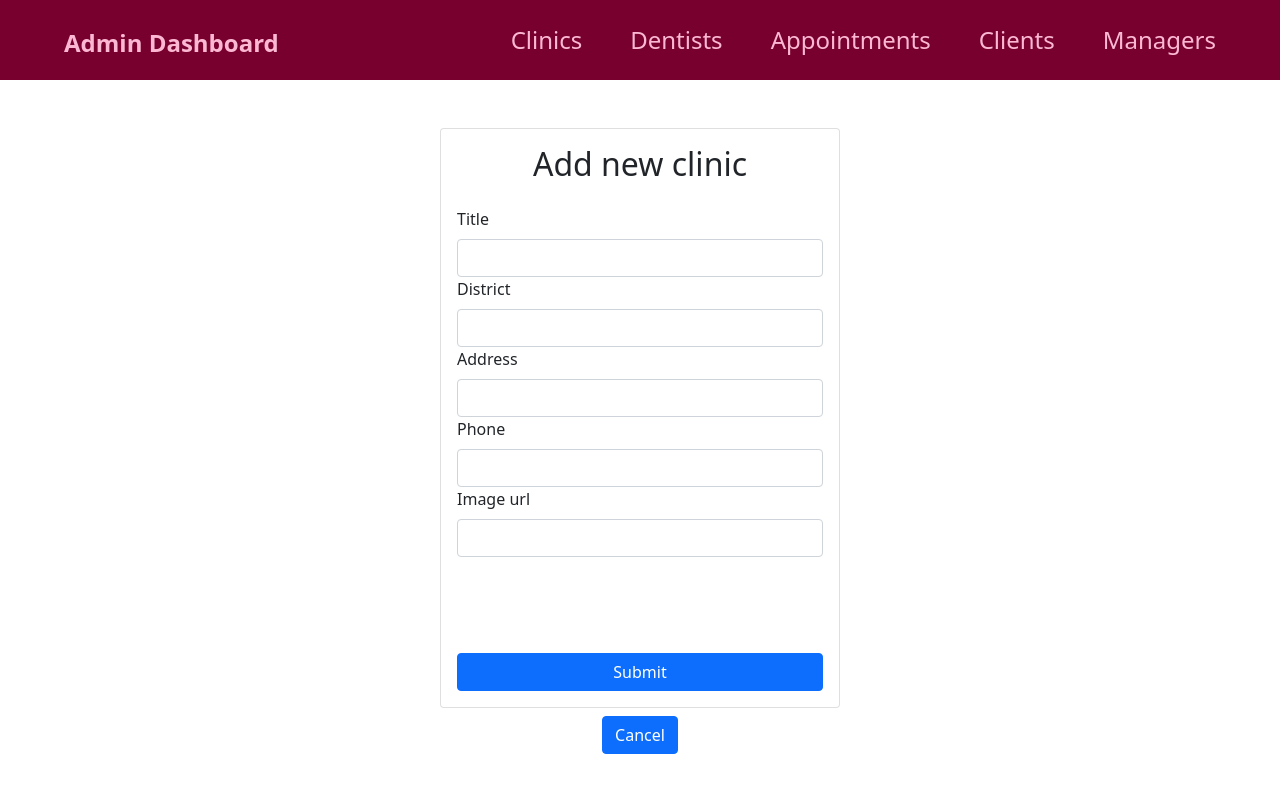
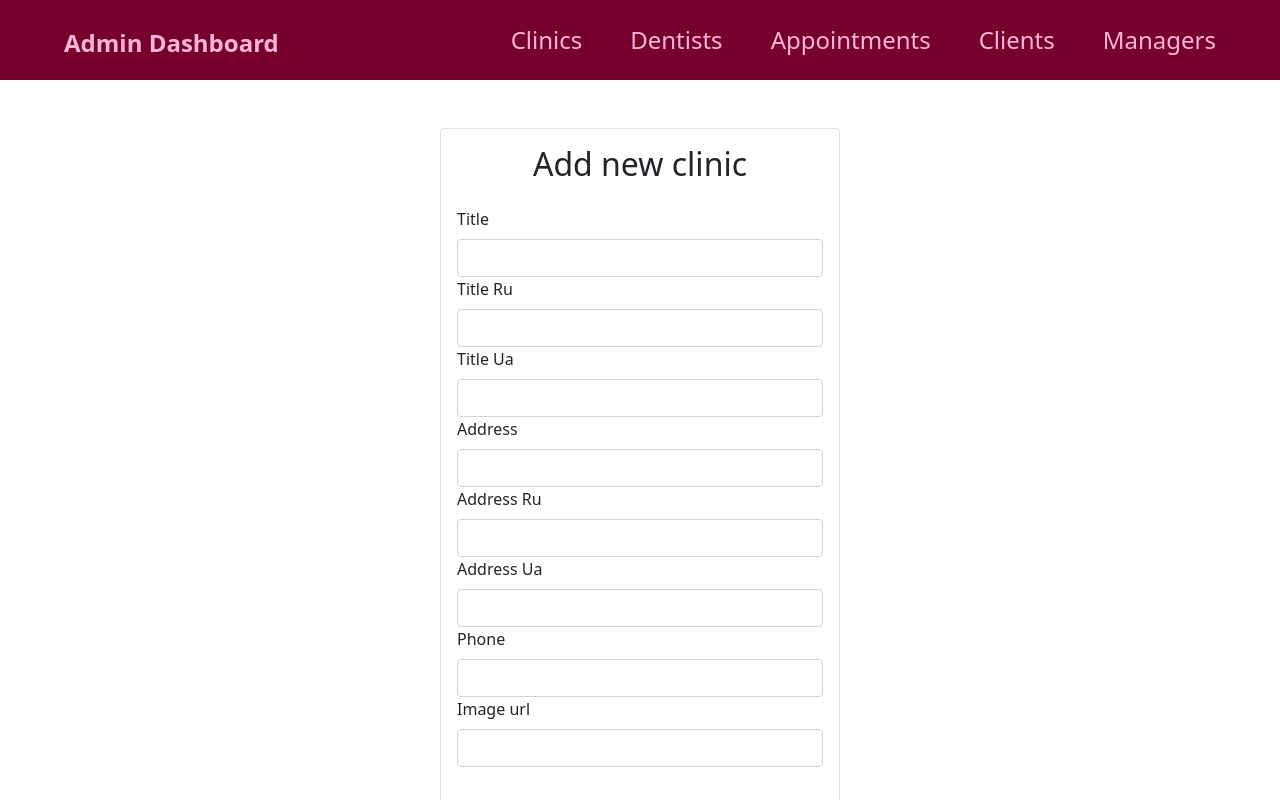
Before and after one commit to yuriy-kuzin-webdev/react-dc-admin, a React (Create React App) app: page /clinics in a window 1280 px wide. Both pictures are taken after a click on the button "Add new clinic". Shown: the top 800 px of the page. Built offline with nearby package versions, Linux system fonts and the light colour scheme; no server answers.

Commit message:
updated clinics.js

```diff
--- a/src/components/Clinics/Clinic.js
+++ b/src/components/Clinics/Clinic.js
@@ -15,7 +15,6 @@ export default function Clinic({ clinic, onDelete, onEdit }) {
     <tr>
       <td>{clinic.id}</td>
       <td>{clinic.title}</td>
-      <td>{clinic.district}</td>
       <td>{clinic.address}</td>
       <td>{clinic.phone}</td>
       <td width="10%">
--- a/src/components/Clinics/ClinicsList.js
+++ b/src/components/Clinics/ClinicsList.js
@@ -9,7 +9,6 @@ export default function ClinicsList({ clinics, onDelete, onEdit }) {
         <tr>
           <th>#</th>
           <th>Title</th>
-          <th>District</th>
           <th>Address</th>
           <th>Phone</th>
           <th>Actions</th>
--- a/src/pages/Clinics.js
+++ b/src/pages/Clinics.js
@@ -29,6 +29,7 @@ export default function Clinics() {
   function handleDelete() {
     const id = selected.id;
     handleCancel();
+    context.delClinicInformation(id);
     context.delClinic(id);
   }
   function handleModalShow(clinic) {
@@ -89,8 +90,13 @@ export default function Clinics() {
 
 function UserForm({ selected, handleCancel, handleSubmit, formText }) {
   const titleRef = useRef();
-  const districtRef = useRef();
+  const titleRuRef = useRef();
+  const titleUaRef = useRef();
+
   const addressRef = useRef();
+  const addressRuRef = useRef();
+  const addressUaRef = useRef();
+
   const phoneRef = useRef();
   const imageRef = useRef();
   const [imagePreview, setImagePreview] = useState((selected && selected.image)?selected.image:'')
@@ -103,8 +109,11 @@ function UserForm({ selected, handleCancel, handleSubmit, formText }) {
     e.preventDefault();
     let data = {
       title: titleRef.current.value,
-      district: districtRef.current.value,
+      titleRu: titleRuRef.current.value,
+      titleUa: titleUaRef.current.value,
       address: addressRef.current.value,
+      addressRu: addressRuRef.current.value,
+      addressUa: addressUaRef.current.value,
       phone: phoneRef.current.value
     };
     if (imageRef.current.value && imageRef.current.value !== "") {
@@ -134,13 +143,22 @@ function UserForm({ selected, handleCancel, handleSubmit, formText }) {
                   defaultValue={selected.title}
                 />
               </Form.Group>
-              <Form.Group id="district">
-                <Form.Label>District</Form.Label>
+              <Form.Group id="titleRu">
+                <Form.Label>Title Ru</Form.Label>
                 <Form.Control
                   type="text"
                   required
-                  ref={districtRef}
-                  defaultValue={selected.district}
+                  ref={titleRuRef}
+                  defaultValue={selected.titleRu}
+                />
+              </Form.Group>
+              <Form.Group id="titleUa">
+                <Form.Label>Title Ua</Form.Label>
+                <Form.Control
+                  type="text"
+                  required
+                  ref={titleUaRef}
+                  defaultValue={selected.titleUa}
                 />
               </Form.Group>
               <Form.Group id="address">
@@ -152,6 +170,25 @@ function UserForm({ selected, handleCancel, handleSubmit, formText }) {
                   defaultValue={selected.address}
                 />
               </Form.Group>
+              <Form.Group id="addressRu">
+                <Form.Label>Address Ru</Form.Label>
+                <Form.Control
+                  type="text"
+                  required
+                  ref={addressRuRef}
+                  defaultValue={selected.addressRu}
+                />
+              </Form.Group>
+              <Form.Group id="addressUa">
+                <Form.Label>Address Ua</Form.Label>
+                <Form.Control
+                  type="text"
+                  required
+                  ref={addressUaRef}
+                  defaultValue={selected.addressUa}
+                />
+              </Form.Group>
+
               <Form.Group id="phone">
                 <Form.Label>Phone</Form.Label>
                 <Form.Control
```
